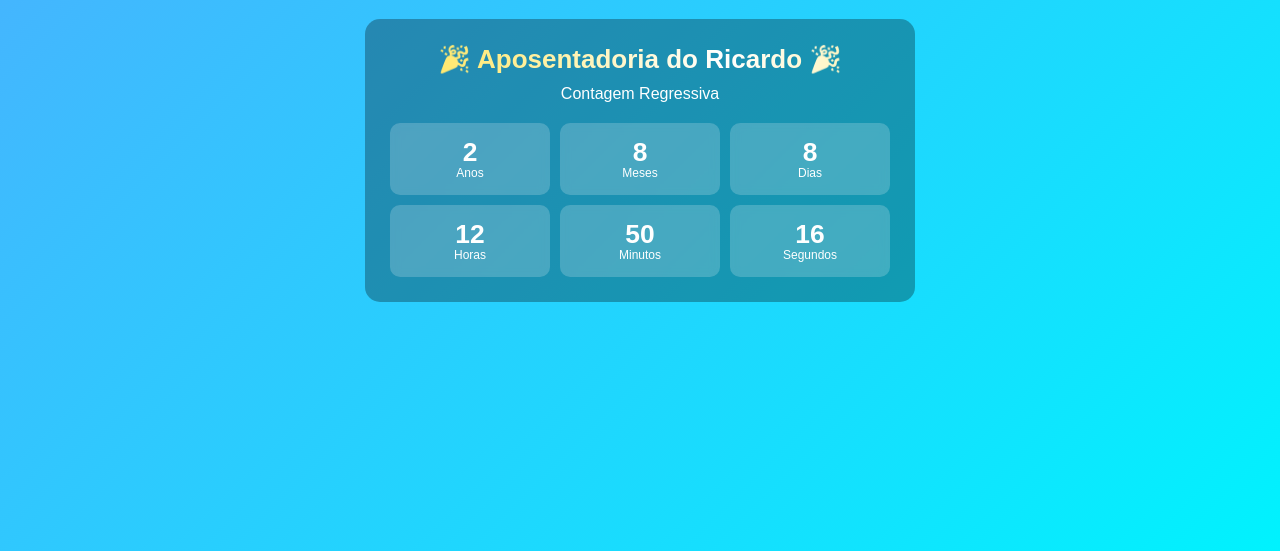
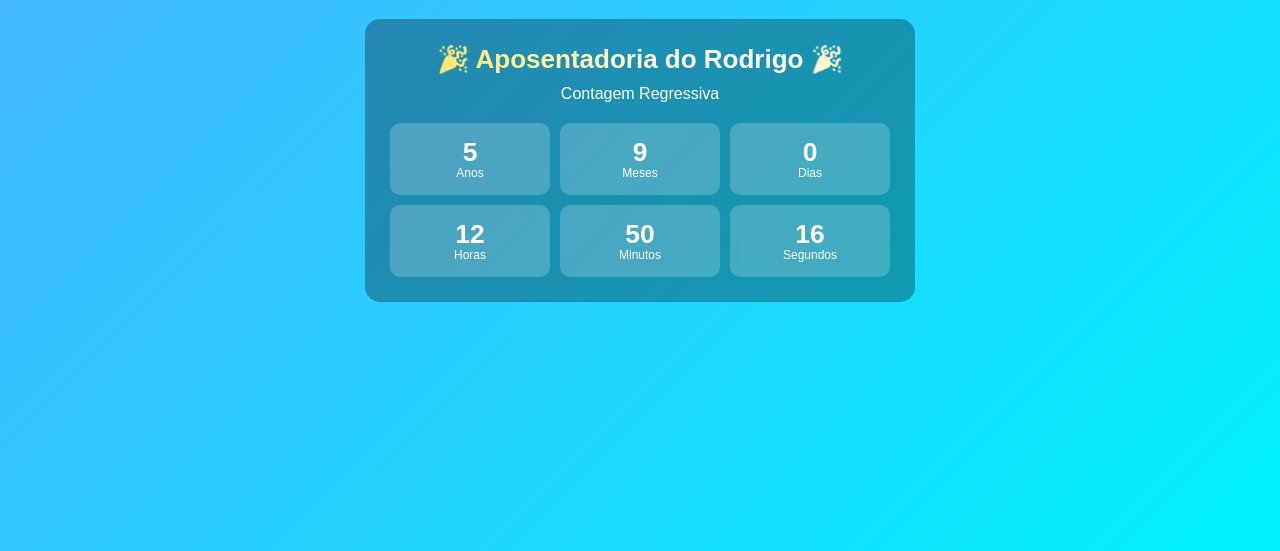
Before and after one commit to akiosantos/ContagemAposentadoriaRodrigo, a plain HTML site: page index.html in a window 1280 px wide. Shown: the part 289-840 px from the top of the page. Drawn offline with Linux system fonts and the light colour scheme.

Commit message:
Update index.html

```diff
--- a/index.html
+++ b/index.html
@@ -121,7 +121,7 @@
   <div class="main-title">🎶 A liberdade vai cantar em... 🔥</div>
 
   <div class="container">
-    <div class="title">🎉 Aposentadoria do Ricardo 🎉</div>
+    <div class="title">🎉 Aposentadoria do Rodrigo 🎉</div>
     <div class="subtitle">Contagem Regressiva</div>
 
     <div class="countdown">
@@ -135,7 +135,7 @@
   </div>
 
 <script>
-  const targetDate = new Date("2029-06-09T00:00:00");
+  const targetDate = new Date("2032-07-01T00:00:00");
 
   function getTimeRemaining() {
     const now = new Date();
```
